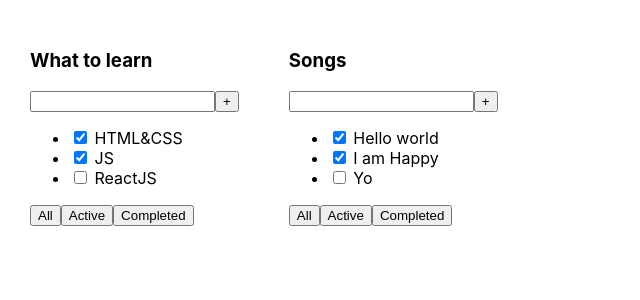
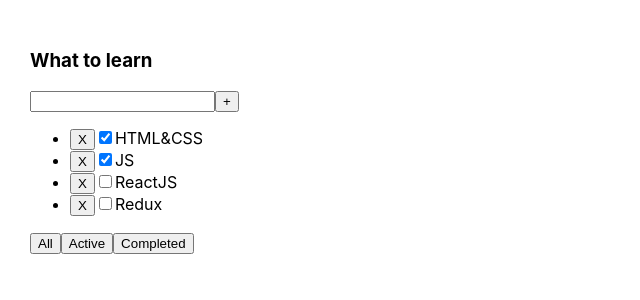
Before and after one commit to AndreiKastsiukovich/myTodolist, a React (Create React App) app: page / in a window 1280 px wide. Shown: the top 300 px of the page, without its empty margins (0-640 px from the left). Built offline with nearby package versions, Linux system fonts and the light colour scheme.

Commit message:
Commit-1

```diff
--- a/src/App.tsx
+++ b/src/App.tsx
@@ -1,27 +1,48 @@
-import React from 'react';
+import React, {useState} from 'react';
 import './App.css';
-import {Todolist} from "./Todolist";
+import {Todolist} from './Todolist';
 
-const tasks1 = [
-    {id: 1, title: "HTML&CSS", isDone: true},
-    {id: 2, title: "JS", isDone: true},
-    {id: 3, title: "ReactJS", isDone: false}
-]
-const tasks2 = [
-    {id: 1, title: "Hello world", isDone: true},
-    {id: 2, title: "I am Happy", isDone: true},
-    {id: 3, title: "Yo", isDone: false}
-]
+export type NameType = 'All'| 'Active'| 'Completed'
 
 function App() {
+
+    let [tasks1,SetTasks] = useState([
+        { id: 1, title: "HTML&CSS", isDone: true },
+        { id: 2, title: "JS", isDone: true },
+        { id: 3, title: "ReactJS", isDone: false },
+        { id: 4, title: "Redux", isDone: false }
+    ])
+
+    const removeTasks = (id: number) => {
+        let deletedTasks = tasks1.filter((el) => el.id !== id)
+        SetTasks(deletedTasks)
+    }
+
+
+    let [filter,SetFilter] = useState('All')
+
+    const filterTasks = (name:NameType) => {
+        SetFilter(name)
+    }
+
+    let filterOfTasks = tasks1
+
+    if (filter === 'Active'){
+        filterOfTasks = tasks1.filter((el)=>el.isDone)
+    }
+    if (filter === 'Completed'){
+        filterOfTasks = tasks1.filter((el)=>!el.isDone)
+    }
+
     return (
         <div className="App">
-            <Todolist title="What to learn" tasks={tasks1}/>
-            <Todolist title="Songs" tasks={tasks2}/>
+            <Todolist title="What to learn"
+                      tasks={filterOfTasks}
+                      removeTasks={removeTasks}
+                      filterTasks={filterTasks}
+            />
         </div>
     );
 }
 
-
-
 export default App;
--- a/src/Todolist.tsx
+++ b/src/Todolist.tsx
@@ -1,34 +1,43 @@
-import React from "react";
+import React from 'react';
+import {NameType} from "./App";
 
-type TasksType = {
-    id:number,
-    title:string,
-    isDone:boolean
+type TaskType = {
+    id: number
+    title: string
+    isDone: boolean
 }
 
 type PropsType = {
     title: string
-    tasks: Array<TasksType>
+    tasks: Array<TaskType>
+    removeTasks:(id:number)=>void
+    filterTasks:(name:NameType)=>void
+
 }
 
-export function Todolist(props:PropsType){
-    return (
-        <div>
+export function Todolist(props: PropsType) {
+    return <div>
         <h3>{props.title}</h3>
         <div>
             <input/>
             <button>+</button>
         </div>
         <ul>
-                <li><input type="checkbox" checked={props.tasks[0].isDone}/> <span>{props.tasks[0].title}</span></li>
-                <li><input type="checkbox" checked={props.tasks[1].isDone}/> <span>{props.tasks[1].title}</span></li>
-                <li><input type="checkbox" checked={props.tasks[2].isDone}/> <span>{props.tasks[2].title}</span></li>
+            {props.tasks.map((el) => {
+                return (
+                    <li key={el.id}>
+                        <button onClick={()=>{props.removeTasks(el.id)}}> X </button>
+                        <input type="checkbox" checked={el.isDone}/>
+                        <span>{el.title}</span>
+                    </li>
+                )
+            })}
+
         </ul>
         <div>
-                <button>All</button>
-                <button>Active</button>
-                <button>Completed</button>
+            <button onClick={()=>{props.filterTasks('All')}}>All</button>
+            <button onClick={()=>{props.filterTasks('Active')}}>Active</button>
+            <button onClick={()=>{props.filterTasks('Completed')}}>Completed</button>
         </div>
     </div>
-    )
 }
--- a/src/index.tsx
+++ b/src/index.tsx
@@ -2,15 +2,18 @@ import React from 'react';
 import ReactDOM from 'react-dom/client';
 import './index.css';
 import App from './App';
-
+import reportWebVitals from './reportWebVitals';
 
 const root = ReactDOM.createRoot(
   document.getElementById('root') as HTMLElement
 );
 root.render(
+  <React.StrictMode>
     <App />
+  </React.StrictMode>
 );
 
 // If you want to start measuring performance in your app, pass a function
 // to log results (for example: reportWebVitals(console.log))
 // or send to an analytics endpoint. Learn more: https://bit.ly/CRA-vitals
+reportWebVitals();
--- /dev/null
+++ b/src/reportWebVitals.ts
@@ -0,0 +1,15 @@
+import { ReportHandler } from 'web-vitals';
+
+const reportWebVitals = (onPerfEntry?: ReportHandler) => {
+  if (onPerfEntry && onPerfEntry instanceof Function) {
+    import('web-vitals').then(({ getCLS, getFID, getFCP, getLCP, getTTFB }) => {
+      getCLS(onPerfEntry);
+      getFID(onPerfEntry);
+      getFCP(onPerfEntry);
+      getLCP(onPerfEntry);
+      getTTFB(onPerfEntry);
+    });
+  }
+};
+
+export default reportWebVitals;
```
Lines whose indentation alone changed are shown as unchanged.
